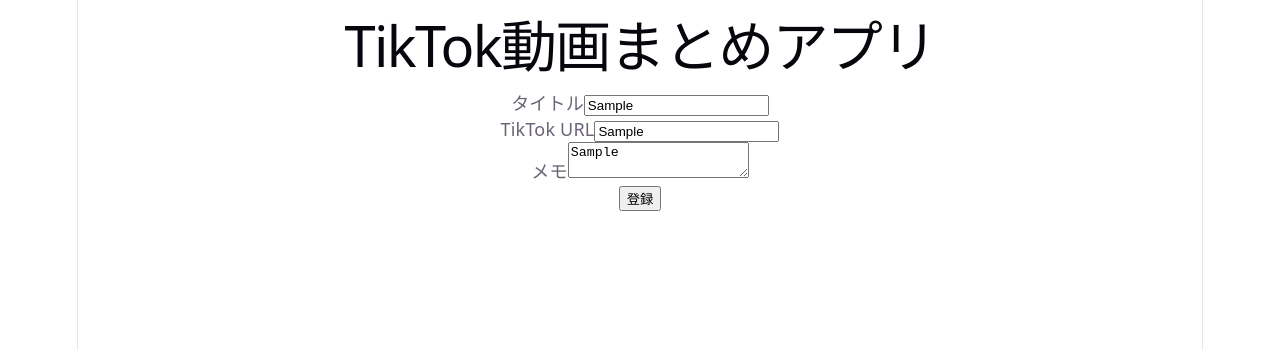
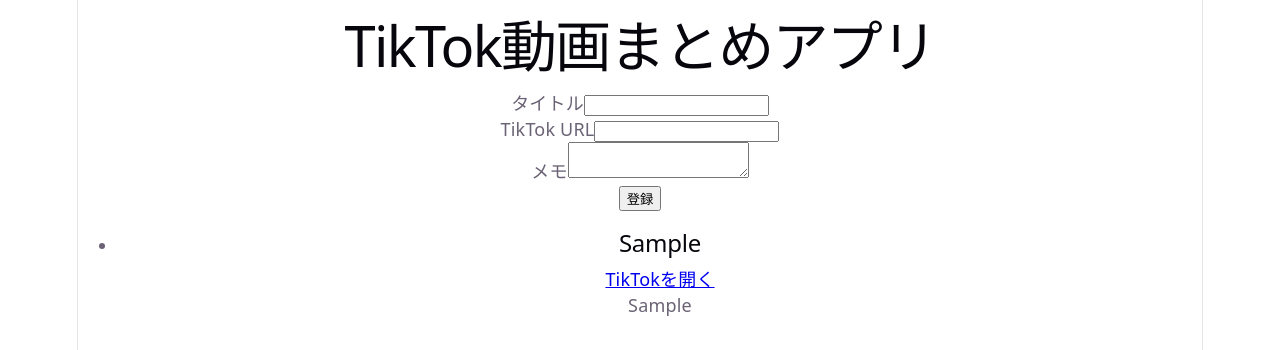
Before and after one commit to ka2ki1/tiktok-video-app, a React (Vite) app: page / in a window 1280 px wide. Both pictures are taken after typing "Sample", "Sample", "Sample" into the empty fields and a click on the button "登録". Shown: the top 350 px of the page. Built offline with nearby package versions, Linux system fonts and the light colour scheme.

Commit message:
feat: add delete video

```diff
--- a/src/App.jsx
+++ b/src/App.jsx
@@ -1,6 +1,7 @@
 import { useState } from "react";
 
 function App() {
+  const [videos, setVideos] = useState([]);
   const [title, setTitle] = useState("");
   const [url, setUrl] = useState("");
   const [memo, setMemo] = useState("");
@@ -8,11 +9,18 @@ function App() {
   function handleSubmit(e) {
     e.preventDefault();
 
-    console.log({
+    const newVideo = {
+      id: Date.now(),
       title,
       url,
       memo,
-    });
+    };
+
+    setVideos([newVideo, ...videos]);
+
+    setTitle("");
+    setUrl("");
+    setMemo("");
   }
 
   return (
@@ -45,6 +53,18 @@ function App() {
 
         <button type="submit">登録</button>
       </form>
+
+      <ul>
+        {videos.map((video) => (
+          <li key={video.id}>
+            <h2>{video.title}</h2>
+            <a href={video.url} target="_blank" rel="noreferrer">
+              TikTokを開く
+            </a>
+            <p>{video.memo}</p>
+          </li>
+        ))}
+      </ul>
     </div>
   );
 }
```
